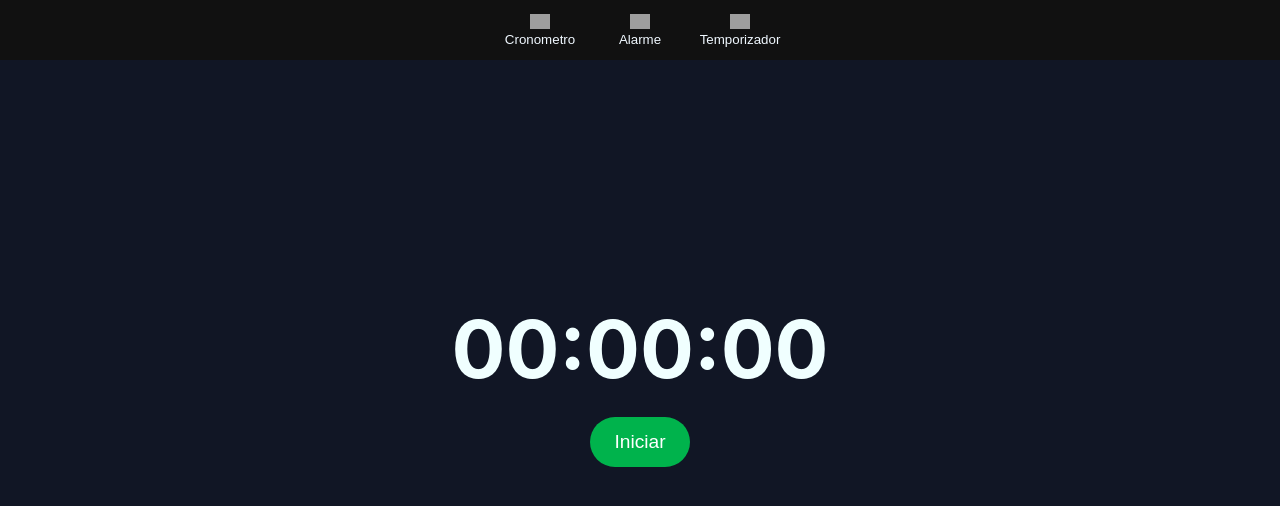
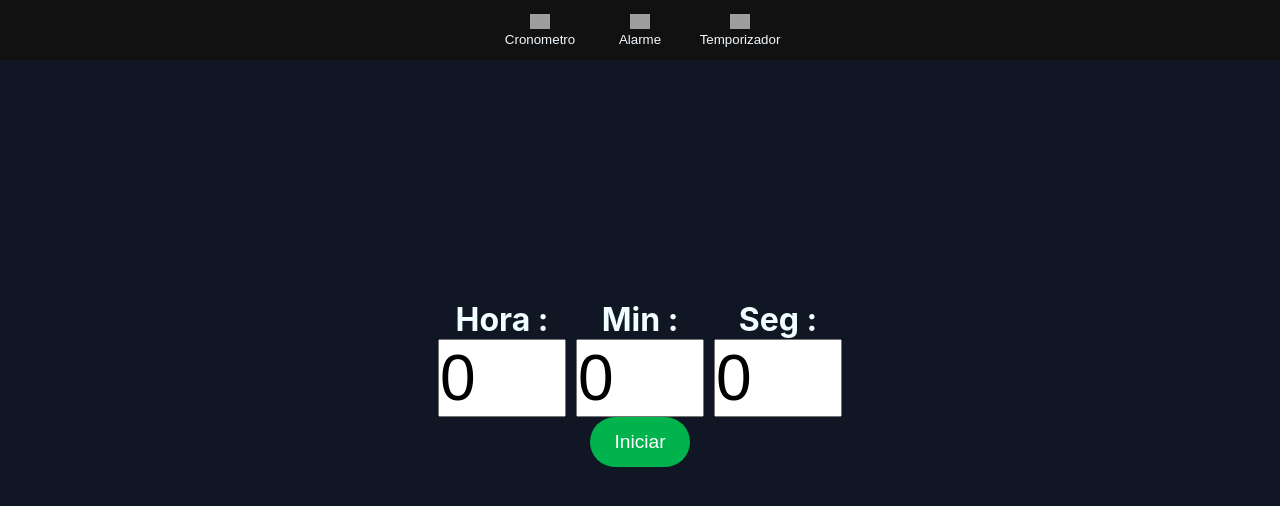
Before and after one commit to Rodrigot800/Clock, a React (Create React App) app: page / in a window 1280 px wide. Shown: the top 506 px of the page. Built offline with nearby package versions, Linux system fonts and the light colour scheme; grey boxes are pictures that could not be loaded.

Commit message:
temporizador 1.0

```diff
--- a/src/App.css
+++ b/src/App.css
@@ -53,6 +53,7 @@
   flex-wrap: nowrap;
   justify-content: center;
 }
+
 #cro {
 
   padding-top: 30vh;
@@ -108,6 +109,10 @@
   justify-content: center;
   column-gap: 10px;
 }
+.InputNumbertimer{
+  width: 2em;
+  font-size: 2em;
+}
 
 @media screen and (max-width: 700px){
   .alinhamento {
--- a/src/App.js
+++ b/src/App.js
@@ -1,7 +1,8 @@
-import React, { useState, useEffect } from "react";
-import Appcss from "./App.css";
+import React, { useState } from "react";
+import AppCss from "./App.css"
 import Cronometro from "./componets/ferramentas/Cronometro";
 import Alarme from "./componets/ferramentas/alarme";
+import Timer from "./componets/ferramentas/timer";
 
 // Componente Cronômetro
 /*function Cronometro() {
@@ -34,46 +35,15 @@ import Alarme from "./componets/ferramentas/alarme";
 
 
 // Componente Temporizador
-function Temporizador() {
-  const [tempo, setTempo] = useState(60); // Definindo 60 segundos de exemplo
-  const [ativo, setAtivo] = useState(false);
 
-  useEffect(() => {
-    let timer;
-    if (ativo && tempo > 0) {
-      timer = setInterval(() => {
-        setTempo((prevTempo) => prevTempo - 1);
-      }, 1000);
-    } else if (tempo === 0) {
-      setAtivo(false);
-      alert("Temporizador terminou!");
-    }
-    return () => clearInterval(timer);
-  }, [ativo, tempo]);
-
-  return (
-    <div>
-      <h2>Temporizador: {tempo}s</h2>
-      <input
-        type="number"
-        value={tempo}
-        onChange={(e) => setTempo(Number(e.target.value))}
-      />
-      <button onClick={() => setAtivo(true)}>Iniciar</button>
-      <button onClick={() => setAtivo(false)}>Pausar</button>
-      <button onClick={() => setTempo(60)}>Resetar</button>
-    </div>
-  );
-}
 
 // Componente principal para gerenciar os três
 function App() {
-  const [componenteAtivo, setComponenteAtivo] = useState("cronometro");
-
+  const [componenteAtivo, setComponenteAtivo] = useState("timer");
   const mostrarComponente = () => {
     if (componenteAtivo === "cronometro") return <Cronometro />;
     if (componenteAtivo === "alarme") return <Alarme />;
-    if (componenteAtivo === "temporizador") return <Temporizador />;
+    if (componenteAtivo === "timer") return <Timer />;
   };
 
   return (
@@ -89,14 +59,14 @@ function App() {
             <p id="Cronometro">Cronometro</p>
           </button>
 
-          <button  id="Alarme" className="teste" onClick={() => setComponenteAtivo("temporizador")}>
+          <button  id="Alarme" className="teste" onClick={() => setComponenteAtivo("alarme")}>
             <img id="Alarme"
               className="img-menu"
               src="https://toppng.com/uploads/preview/browser-history-clock-icon-vector-white-115629140725m3lqcdics.png"
             />
             <p id="Alarme" >Alarme</p>
           </button>
-          <button id="Temporizador" className="teste" onClick={() => setComponenteAtivo("alarme")}>
+          <button id="Temporizador" className="teste" onClick={() => setComponenteAtivo("timer")}>
             <img id="Temporizador"
               className="img-menu"
               src="https://toppng.com/uploads/preview/browser-history-clock-icon-vector-white-115629140725m3lqcdics.png"
--- a/src/componets/ferramentas/Cronometro.js
+++ b/src/componets/ferramentas/Cronometro.js
@@ -1,10 +1,25 @@
 import React, { useState, useEffect } from "react";
-import css from "./../../App.css";
 
 function Body() {
+  // uma variavel time e uma função setTime para atualizar time
   const [time, setTime] = useState(0);
+  // um useState para mostrar o estado da contagem, iniciando como false,
   const [running, setRunning] = useState(false);
 
+  useEffect(() => {
+    let interval;
+    // quanto Running for igual a True, irá iniciar a contagem
+    if (running) {
+      interval = setInterval(() => {
+        setTime((prevTime) => prevTime + 1);
+      }, 1000);
+    // quanto Running for igual a false, irá parar a contagem
+    } else if (!running && time !== 0) {
+      clearInterval(interval);
+    }
+    // esse retorno será executado quando o componente for executado ou as depedencias mudarem. chamamos 0,
+    return () => clearInterval(interval);
+  }, [running, time]);
 
   function formatTime(seg) {
     var segundos = Math.floor(seg % 60);
@@ -18,17 +33,7 @@ function Body() {
     )}`;
   }
 
-  useEffect(() => {
-    let interval;
-    if (running) {
-      interval = setInterval(() => {
-        setTime((prevTime) => prevTime + 1);
-      }, 1000);
-    } else if (!running && time !== 0) {
-      clearInterval(interval);
-    }
-    return () => clearInterval(interval);
-  }, [running, time]);
+
 
   // algoritmo de botões
   const [state, setState] = useState('iniciar'); // 'iniciar', 'continuar', 'pausar'
@@ -74,65 +79,9 @@ function Body() {
             <button id="reset-btn" onClick={resetar}>Resetar</button>
           </>
         )}
-
-        {/* <button id="start-btn" onClick={() => setRunning(true)}>
-          Iniciar
-        </button>
-        <button id="stop-btn" onClick={() => setRunning(false)}>
-          Pausar
-        </button>
-        <button id="reset-btn" onClick={() => setTime(0)}>
-          Resetar
-        </button>} */}
       </div>
     </div>
   );
 }
 
 export default Body;
-
-// import React, { useState } from 'react';
-
-// const App = () => {
-//   const [state, setState] = useState('iniciar'); // 'iniciar', 'continuar', 'pausar'
-
-//   const iniciar = () => {
-//     setState('continuar');
-//   };
-
-//   const pausar = () => {
-//     setState('continuar');
-//   };
-
-//   const continuar = () => {
-//     setState('pausar');
-//   };
-
-//   const resetar = () => {
-//     setState('iniciar');
-//   };
-
-//   return (
-//     <div>
-//       {state === 'iniciar' && (
-//         <button onClick={iniciar}>Iniciar</button>
-//       )}
-
-//       {state === 'continuar' && (
-//         <>
-//           <button onClick={continuar}>Continuar</button>
-//           <button onClick={pausar}>Pausar</button>
-//         </>
-//       )}
-
-//       {state === 'pausar' && (
-//         <>
-//           <button onClick={continuar}>Continuar</button>
-//           <button onClick={resetar}>Resetar</button>
-//         </>
-//       )}
-//     </div>
-//   );
-// };
-
-// export default App;
--- a/src/componets/ferramentas/timer.js
+++ b/src/componets/ferramentas/timer.js
@@ -1,8 +1,134 @@
 import React from "react";
+import { useState, useEffect } from "react";
 function Timer() {
+  const [tempo, setTempo] = useState(0); // Definindo 60 segundos de exemplo
+  const [ativo, setAtivo] = useState(false);
+  const [horaInput, SetHoraInput] = useState(0);
+  const [minInput, SetMinInput] = useState(0);
+  const [segInput, SetsegInput] = useState(0);
+
+  const iniciarTempo = () => {
+    var somaSeg = segInput + minInput * 60 + horaInput * 3600;
+    if (somaSeg == 0) {
+      alert("Valor inválido");
+      return false;
+    } else {
+      setTempo(somaSeg);
+      setAtivo(true);
+    }
+  };
+
+  useEffect(() => {
+    let timer;
+    if (ativo && tempo > 0) {
+      timer = setInterval(() => {
+        setTempo((prevTempo) => prevTempo - 1);
+      }, 1000);
+    } else if (tempo === 0 && ativo) {
+      setAtivo(false);
+      alert("Temporizador terminou!");
+    }
+    return () => clearInterval(timer);
+  }, [ativo, tempo]);
+
+  const formatNum = (seg) => {
+    var segundos = Math.floor(seg % 60);
+    var min = Math.floor((seg % 3600) / 60);
+    var hora = Math.floor(seg / 3600);
+
+    const formatNumber = (num) => (num < 10 ? `0${num}` : num);
+
+    return `${formatNumber(hora)}:${formatNumber(min)}:${formatNumber(
+      segundos
+    )}`;
+  };
+  const [estadoTela, SetEstadoTela] = useState("Digitar");
+  const [estadoBotao, setEstadoBotao] = useState("ativo");
+
+  const Inicio = () => {
+    if (iniciarTempo() == false) {
+      return;
+    } else {
+      iniciarTempo();
+      SetEstadoTela("ativo");
+    }
+  };
+  const Resetar = () => {
+    setAtivo(false);
+    const zerarTempo = () => {
+      setTempo(0);
+    };
+    zerarTempo();
+    SetEstadoTela("Digitar");
+  };
+  const Pausar = () => {
+    setAtivo(false);
+    setEstadoBotao("stop");
+  };
+  const Continuar = () => {
+    setAtivo(true);
+    setEstadoBotao("ativo");
+  };
+
   return (
-    <div  >
-      <h1>funcionou</h1>
+    <div id="cro">
+      {estadoTela === "Digitar" && (
+        <>
+          <div className="alinhamento">
+            {" "}
+            <h1>
+              Hora :
+              <input
+                className="InputNumbertimer"
+                type="number"
+                value={horaInput}
+                min={0}
+                max={59}
+                onChange={(e) => SetHoraInput(Number(e.target.value))}
+              />
+            </h1>
+            <h1>
+              Min :
+              <input
+                className="InputNumbertimer"
+                type="number"
+                onChange={(e) => SetMinInput(Number(e.target.value))}
+                value={minInput}
+                min={0}
+                max={59}
+              />
+            </h1>
+            <h1>
+            Seg :
+            <input
+              className="InputNumbertimer"
+              type="number"
+              value={segInput}
+              onChange={(e) => SetsegInput(Number(e.target.value))}
+            />
+           </h1>
+          </div>
+          <button onClick={Inicio} id="start-btn">Iniciar</button>
+        </>
+      )}
+      {estadoTela === "ativo" && (
+        <>
+          <h1 id="time">{formatNum(tempo)}</h1>
+          <div className="alinhamento">
+            {estadoBotao === "ativo" && (
+              <>
+                <button  id="stop-btn" onClick={Pausar}>Pausar</button>
+              </>
+            )}
+            {estadoBotao === "stop" && (
+              <>
+                <button id="start-btn" onClick={Continuar}>continuar</button>
+              </>
+            )}
+            <button  id="reset-btn" onClick={Resetar}>Resetar</button>
+          </div>
+        </>
+      )}
     </div>
   );
 }
```
